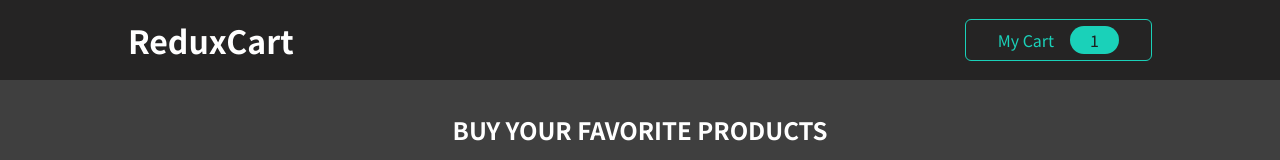
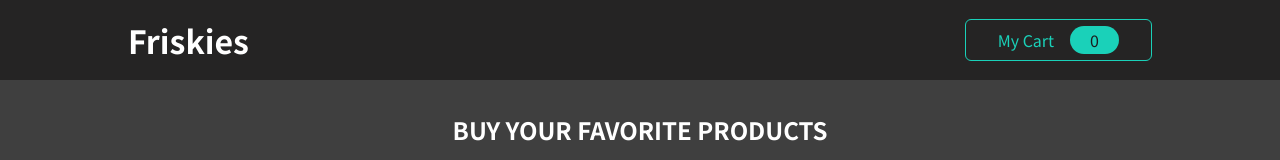
Before and after one commit to AleksandreTch/AdvanceRedux, a React (Create React App) app: page / in a window 1280 px wide. Shown: the top 160 px of the page. Built offline with nearby package versions, Linux system fonts and the light colour scheme.

Commit message:
Add To Cart Button Logic

```diff
--- a/src/components/Cart/CartButton.js
+++ b/src/components/Cart/CartButton.js
@@ -1,9 +1,10 @@
-import { useDispatch } from 'react-redux';
+import { useDispatch, useSelector } from 'react-redux';
 import { uiActions } from '../../store/ui-slice';
 import classes from './CartButton.module.css';
 
 const CartButton = (props) => {
   const dispatch = useDispatch();
+  const cartQuantity = useSelector(state => state.cart.totalQuantity);
 
   const toggleCartHandler = () => {
     dispatch(uiActions.toggle());
@@ -12,7 +13,7 @@ const CartButton = (props) => {
   return (
     <button className={classes.button} onClick={toggleCartHandler}>
       <span>My Cart</span>
-      <span className={classes.badge}>1</span>
+      <span className={classes.badge}>{cartQuantity}</span>
     </button>
   );
 };
--- a/src/components/Layout/MainHeader.js
+++ b/src/components/Layout/MainHeader.js
@@ -4,7 +4,7 @@ import classes from './MainHeader.module.css';
 const MainHeader = (props) => {
   return (
     <header className={classes.header}>
-      <h1>ReduxCart</h1>
+      <h1>Friskies</h1>
       <nav>
         <ul>
           <li>
--- a/src/components/Shop/ProductItem.js
+++ b/src/components/Shop/ProductItem.js
@@ -1,18 +1,23 @@
-import { useDispatch } from 'react-redux';
+import { useDispatch } from "react-redux";
 
-import { cartActions } from '../../store/cart-slice';
-import Card from '../UI/Card';
-import classes from './ProductItem.module.css';
+import { cartActions } from "../../store/cart-slice";
+import Card from "../UI/Card";
+import classes from "./ProductItem.module.css";
 
 const ProductItem = (props) => {
   const dispatch = useDispatch();
 
-  const { title, price, description } = props;
+  const { title, price, description, id } = props;
 
   const addToCartHandler = () => {
-    dispatch(cartActions.addItemToCart());
+    dispatch(
+      cartActions.addItemToCart({
+        id,
+        title,
+        price,
+      })
+    );
   };
-
 
   return (
     <li className={classes.item}>
@@ -23,7 +28,7 @@ const ProductItem = (props) => {
         </header>
         <p>{description}</p>
         <div className={classes.actions}>
-          <button>Add to Cart</button>
+          <button onClick={addToCartHandler}>Add to Cart</button>
         </div>
       </Card>
     </li>
--- a/src/store/cart-slice.js
+++ b/src/store/cart-slice.js
@@ -9,7 +9,8 @@ const cartSlice = createSlice({
     reducers: {
         addItemToCart(state, action) {
             const newItem = action.payload;
-            const existingItem = state.items.find(item => item.id === newItem.id);
+            const existingItem = state.items.find((item) => item.id === newItem.id);
+            state.totalQuantity++;
             if(!existingItem){
                 state.items.push({
                     itemId: newItem.id,
@@ -26,6 +27,7 @@ const cartSlice = createSlice({
         removeItemFromCart(state, action) {
             const id = action.payload;
             const existingItem = state.items.find(item => item.id === id);
+            state.totalQuantity--;
             if(existingItem. quantity === 1){
                 state.items = state.items.filter(item => item.id != id);
             } else {
```
